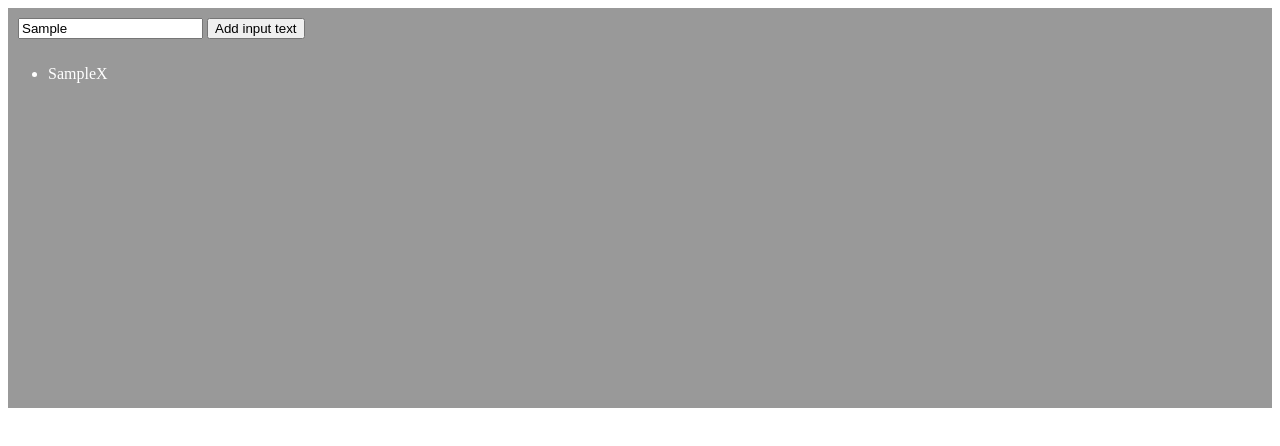
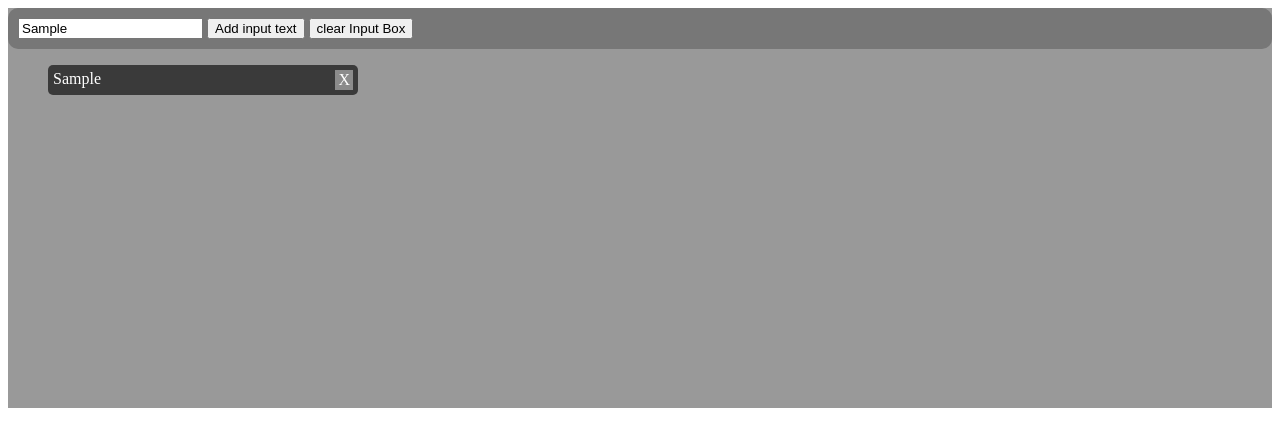
Before and after one commit to justincarb/jc-javagrunt, a website: page index.html in a window 1280 px wide. Both pictures are taken after typing "Sample" into the empty fields and a click on the button "Add input text". Drawn offline with nearby package versions, Linux system fonts and the light colour scheme; files that its build step writes are made by us from their sources.

Commit message:
list can be added now

```diff
--- a/Gruntfile.js
+++ b/Gruntfile.js
@@ -6,8 +6,8 @@ module.exports = function(grunt) {
     watch: {
       css: {
         files: [
-          '**/*.sass',
-          '**/*.scss'
+          'assets/sass/*.sass',
+          'assets/css/*.scss'
         ],
         tasks: ['compass']
       },
--- a/assets/js/script.js
+++ b/assets/js/script.js
@@ -1,5 +1,17 @@
 function clickme(){
     var inputDisplay = document.getElementById('input-display');
     var inputBox = document.getElementById('input-box');
-    inputBox.innerHTML += '<li>' + inputDisplay.value + '<span class="closebtn">X</span>' + '</li></br>';
+    inputBox.innerHTML += '<li>' + inputDisplay.value + '<a href="#" id ="close-btn" class="closebtn">X</a>' + '</li></br>';
 }
+
+function clearInput(){
+  var inputBox = document.getElementById('input-box');
+  inputBox.innerHTML = "";
+}
+
+
+window.onload  = function(){
+
+var closeBUT = document.getElementById('close-btn');
+closeBUT.addEventListener("onclick", alert("this works"), false);
+}
--- a/assets/sass/style.scss
+++ b/assets/sass/style.scss
@@ -1,11 +1,40 @@
+
+@import "compass/css3";
+
 .container{
   min-height:400px;
   width:100%;
   background-color: #999;
   color:#fff;
+  float:left;
 }
 
 .input-container{
   padding:10px;
-  background-color: #f3f3f;
+  background-color:#777;
+  @include border-radius(10px);
 }
+
+a.closebtn{
+  background-color:#8B8B8B;
+  float:right;
+  padding:1px 3px;
+  margin:0px;
+  color:#fff;
+  text-decoration: none;
+}
+
+#input-box{
+  list-style-type: none;
+  li{
+    color: #FFF;
+    background-color: #3A3A3A;
+    padding: 5px;
+    width: 300px;
+    margin: 0px;
+    float: left;
+    clear: both;
+    margin-bottom:10px;
+    @include border-radius(5px);
+  }
+}
--- a/index.html
+++ b/index.html
@@ -12,7 +12,7 @@
     <div class="input-container">
     <input type="text" id="input-display">
     <button onclick = "clickme()">Add input text</button>
-  <!--  <button onclick= "clearInput">clear Input Box</button> -->
+  <button onclick= "clearInput()">clear Input Box</button>
   </div> <!--input-container -->
     <div id ="main-content-container">
         <ul id= "input-box">
```
Also changed, not shown: assets/css/style.css (added).
